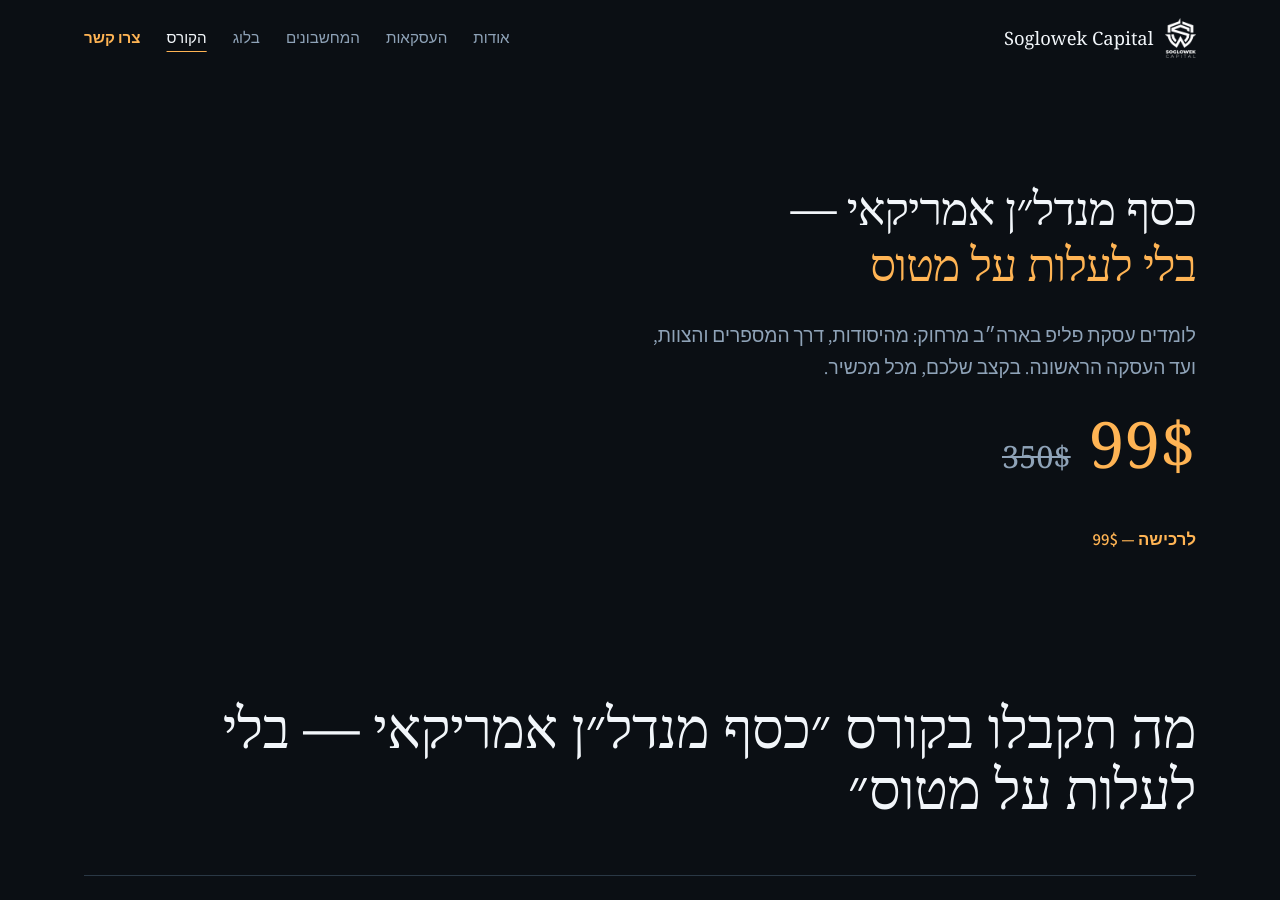
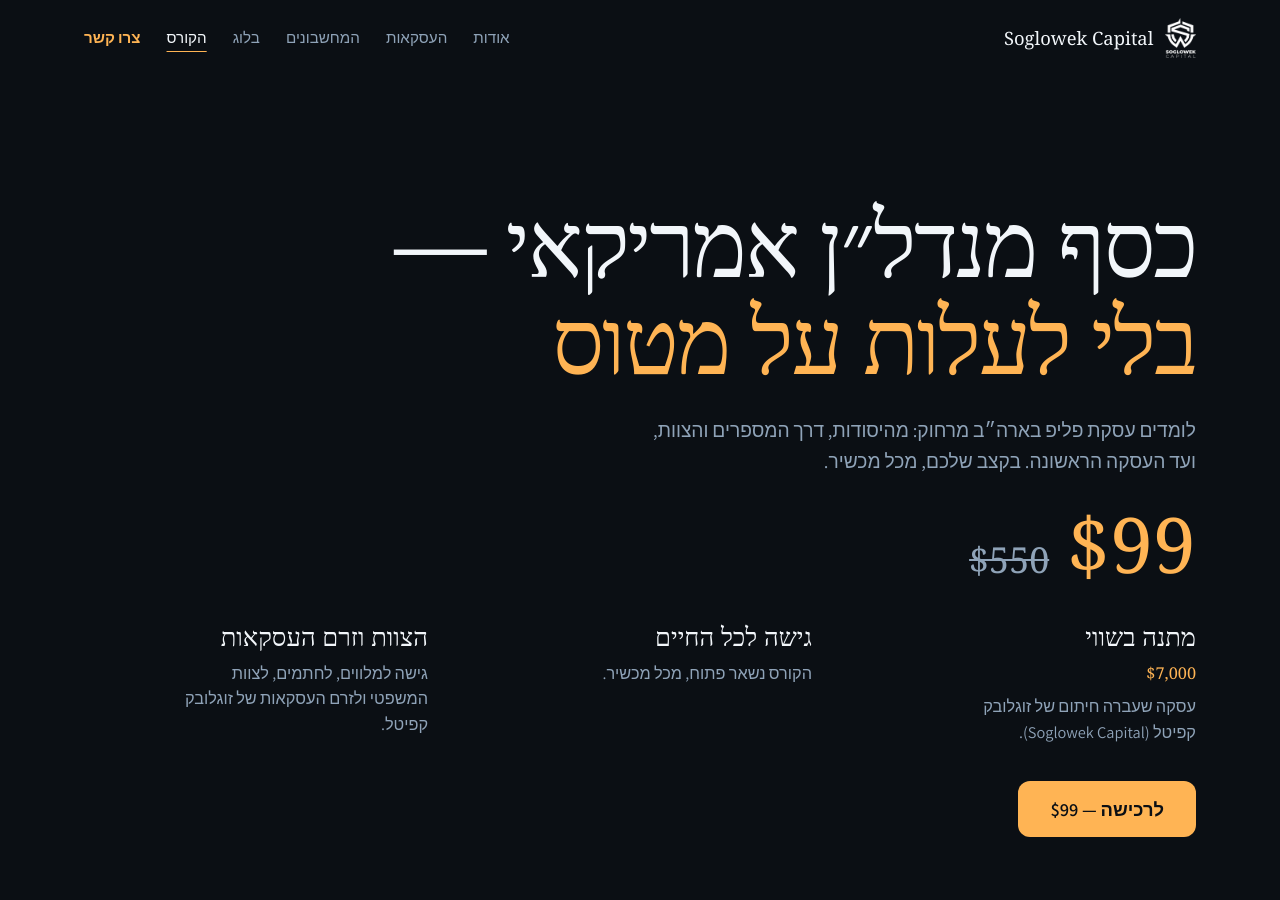
Before and after one commit to urisoglowek-ui/real_estate, a Jekyll site: the page course.html, which Jekyll copies as it is, in a window 1280 px wide and 900 px high. Built offline with Jekyll 4.4.1, drawn with Linux system fonts in a browser that asks for light colours; some web fonts are replaced; some of the changed text lies outside the part shown.

Commit message:
Make the course offer louder: larger titles, a filled buy button, and the $550 to $99 price. (#3)
Call out the $7,000 underwritten-deal gift from זוגלובק קפיטל, plus lifetime access to lenders, underwriters, legal, and deal flow.

Co-authored-by: Cursor Agent <cursoragent@cursor.com>
Co-authored-by: urisoglowek-ui <urisoglowek-ui@users.noreply.github.com>

```diff
--- a/course.html
+++ b/course.html
@@ -2,19 +2,19 @@
 <html lang="he" dir="rtl" data-lang-lock="he"><head>
 <meta charset="UTF-8"><meta name="viewport" content="width=device-width, initial-scale=1.0">
 <title>כסף מנדל״ן אמריקאי — בלי לעלות על מטוס</title>
-<meta name="description" content="קורס בעברית על עסקאות פליפ בארה״ב, מרחוק: שמונה שיעורי וידאו, חוברת עבודה, מילון מונחים, מפת מסלול ומחשבונים. 99$ במקום 350$.">
+<meta name="description" content="קורס בעברית על עסקאות פליפ בארה״ב, מרחוק: שמונה שיעורי וידאו, חוברת עבודה, מילון מונחים, מפת מסלול ומחשבונים. $99 במקום $550. מתנה: עסקה בחיתום זוגלובק קפיטל בשווי $7,000, וגישה לכל החיים.">
 <link rel="canonical" href="https://soglowekcapital.com/course.html">
 <meta property="og:type" content="website"><meta property="og:site_name" content="Soglowek Capital">
-<meta property="og:title" content="כסף מנדל״ן אמריקאי — בלי לעלות על מטוס"><meta property="og:description" content="שמונה שיעורי וידאו על עסקאות פליפ בארה״ב, מהיסודות ועד העסקה הראשונה. 99$ במקום 350$.">
+<meta property="og:title" content="כסף מנדל״ן אמריקאי — בלי לעלות על מטוס"><meta property="og:description" content="שמונה שיעורי וידאו על עסקאות פליפ בארה״ב, מהיסודות ועד העסקה הראשונה. $99 במקום $550.">
 <meta property="og:url" content="https://soglowekcapital.com/course.html"><meta property="og:image" content="https://soglowekcapital.com/logo.png">
 <meta name="twitter:card" content="summary">
 <meta name="theme-color" content="#0B0F14">
 <link rel="icon" href="/logo.png">
 <link rel="preconnect" href="https://fonts.googleapis.com"><link rel="preconnect" href="https://fonts.gstatic.com" crossorigin>
 <link href="https://fonts.googleapis.com/css2?family=Frank+Ruhl+Libre:wght@300;400;500&family=Assistant:wght@300;400;600&display=swap" rel="stylesheet">
-<link rel="stylesheet" href="/site.css?v=c7a1c0e2">
+<link rel="stylesheet" href="/site.css?v=c7a1c0e3">
 <script type="application/ld+json">{"@context":"https://schema.org","@type":"Course","name":"כסף מנדל״ן אמריקאי — בלי לעלות על מטוס","description":"קורס בעברית על עסקאות פליפ בארה״ב, מרחוק: שמונה שיעורי וידאו, חוברת עבודה, מילון מונחים ומחשבונים.","inLanguage":"he","provider":{"@type":"Organization","name":"Soglowek Capital","url":"https://soglowekcapital.com/"},"offers":{"@type":"Offer","price":"99","priceCurrency":"USD","availability":"https://schema.org/InStock","seller":{"@type":"Organization","name":"Go Beyond Media LLC"}}}</script>
-</head><body>
+</head><body class="course-page">
 <nav class="nav" id="nav"><div class="wrap">
   <a class="brand" href="/" aria-label="Soglowek Capital"><img src="/logo.png" alt=""><span>Soglowek Capital</span></a>
   <button class="menubtn" id="menubtn" aria-expanded="false" aria-controls="links" data-s="menu">תפריט</button>
@@ -33,11 +33,16 @@
   <h1 class="rise d1"><span class="kicker">כסף מנדל״ן אמריקאי —</span><span>בלי לעלות על מטוס</span></h1>
   <p class="thesis rise d2">לומדים עסקת פליפ בארה״ב מרחוק: מהיסודות, דרך המספרים והצוות, ועד העסקה הראשונה. בקצב שלכם, מכל מכשיר.</p>
   <p class="price rise d3">
-    <span class="now num"><span class="sr">מחיר מבצע </span>99$</span>
-    <s class="was num"><span class="sr">מחיר מלא </span>350$</s>
+    <span class="now num"><span class="sr">מחיר מבצע </span>$99</span>
+    <s class="was num"><span class="sr">מחיר מלא </span>$550</s>
   </p>
+  <ul class="perks rise d3">
+    <li><b>מתנה בשווי <span class="num">$7,000</span></b><span>עסקה שעברה חיתום של זוגלובק קפיטל (Soglowek Capital).</span></li>
+    <li><b>גישה לכל החיים</b><span>הקורס נשאר פתוח, מכל מכשיר.</span></li>
+    <li><b>הצוות וזרם העסקאות</b><span>גישה למלווים, לחתמים, לצוות המשפטי ולזרם העסקאות של זוגלובק קפיטל.</span></li>
+  </ul>
   <div class="ctas rise d4">
-    <a class="tlink primary" data-buy href="https://buy.stripe.com/28EdRa5SK3EL6IE8tBfEk00">לרכישה — 99$</a>
+    <a class="buy" data-buy href="https://buy.stripe.com/28EdRa5SK3EL6IE8tBfEk00">לרכישה — $99</a>
   </div>
 </div></header>
 
@@ -80,7 +85,13 @@
       <h3>🎁 הבונוס: עסקה אמיתית שעברה ניתוח של Soglowek Capital — נכס אמיתי מהשוק, עם הניתוח המלא: שווי אחרי שיפוץ, עלות השיפוץ, המחיר המקסימלי, התרחיש השמרני והסיכונים.</h3>
     </li>
     <li>
-      <h3>⏱️ צפייה בקצב שלכם — מכל מכשיר ובלי הגבלת זמן.</h3>
+      <h3>🎁 מתנה לרוכשים: עסקה שעברה חיתום של זוגלובק קפיטל (Soglowek Capital) בשווי <span class="num">$7,000</span>.</h3>
+    </li>
+    <li>
+      <h3>⏱️ גישה לכל החיים — צופים בקצב שלכם, מכל מכשיר.</h3>
+    </li>
+    <li>
+      <h3>🤝 גישה למלווים, לחתמים, לצוות המשפטי ולזרם העסקאות של זוגלובק קפיטל (Soglowek Capital).</h3>
     </li>
   </ul>
 </div></section>
@@ -100,13 +111,13 @@
 
 <section id="buy" class="closer"><div class="wrap">
   <h2 class="h2">העסקה הראשונה מתחילה בלדעת את המספרים</h2>
-  <p class="lede">שמונה שיעורים, חוברת, מילון, מפה, מחשבונים וניתוח של עסקה אמיתית. צופים בקצב שלכם.</p>
+  <p class="lede">שמונה שיעורים, חוברת, מילון, מפה, מחשבונים וניתוח של עסקה אמיתית. מתנה: עסקה שעברה חיתום של זוגלובק קפיטל בשווי <span class="num">$7,000</span>. גישה לכל החיים, וגישה למלווים, לחתמים, לצוות המשפטי ולזרם העסקאות.</p>
   <p class="price">
-    <span class="now num"><span class="sr">מחיר מבצע </span>99$</span>
-    <s class="was num"><span class="sr">מחיר מלא </span>350$</s>
+    <span class="now num"><span class="sr">מחיר מבצע </span>$99</span>
+    <s class="was num"><span class="sr">מחיר מלא </span>$550</s>
   </p>
   <div class="ctas">
-    <a class="tlink primary" data-buy href="https://buy.stripe.com/28EdRa5SK3EL6IE8tBfEk00">לרכישה — 99$</a>
+    <a class="buy" data-buy href="https://buy.stripe.com/28EdRa5SK3EL6IE8tBfEk00">לרכישה — $99</a>
   </div>
   <p class="note">המכירה באמצעות Go Beyond Media LLC.</p>
   <p><a class="mail" href="mailto:uri@soglowekcapital.com">uri@soglowekcapital.com</a></p>
--- a/site.css
+++ b/site.css
@@ -247,23 +247,40 @@ section.tight{padding-top:0}
 
 /* ---------- course sales page ---------- */
 .sr{position:absolute;width:1px;height:1px;padding:0;margin:-1px;overflow:hidden;clip:rect(0,0,0,0);white-space:nowrap;border:0}
-.course-hero h1{max-width:none;font-size:clamp(2.05rem,3.6vw,3.45rem);line-height:1.22}
-.course-hero h1 span{display:block;color:var(--amber)}
-.course-hero h1 .kicker{color:var(--white);white-space:nowrap}
-@media (max-width:720px){.course-hero h1 .kicker{white-space:normal}}
+.course-page .h2{font-size:clamp(2.55rem,5.8vw,4.9rem);line-height:1.05;letter-spacing:-.02em;max-width:16ch}
+.course-hero{min-height:100svh;display:flex;align-items:flex-end}
+.course-hero .wrap{width:100%;padding-top:120px;padding-bottom:clamp(40px,7vh,88px)}
+.course-hero h1{max-width:none;font-size:clamp(2.75rem,7.2vw,6.1rem);line-height:1.05;letter-spacing:-.025em}
+.course-hero h1 span{display:block;color:var(--amber);text-wrap:balance}
+.course-hero h1 .kicker{color:var(--white)}
 .price{display:flex;align-items:baseline;gap:18px;flex-wrap:wrap;margin-top:28px}
-.price .was{font-family:var(--serif);font-weight:300;font-size:clamp(1.6rem,2.4vw,2.1rem);color:var(--steel);text-decoration:line-through;text-decoration-thickness:2px}
-.price .now{font-family:var(--serif);font-weight:300;font-size:clamp(2.8rem,5vw,4.2rem);line-height:1;color:var(--amber)}
+.price .was{font-family:var(--serif);font-weight:300;font-size:clamp(1.7rem,2.8vw,2.5rem);color:var(--steel);text-decoration:line-through;text-decoration-thickness:2px}
+.price .now{font-family:var(--serif);font-weight:400;font-size:clamp(3.2rem,6vw,5rem);line-height:1;color:var(--amber)}
+.perks{list-style:none;display:grid;grid-template-columns:repeat(3,1fr);gap:28px 40px;margin-top:32px}
+.perks b{display:block;font-family:var(--serif);font-weight:400;font-size:clamp(1.35rem,2vw,1.75rem);line-height:1.25;color:var(--white)}
+.perks b .num{color:var(--amber)}
+.perks span{display:block;margin-top:8px;color:var(--steel);font-size:1.02rem;line-height:1.55;max-width:32ch}
+a.buy{display:inline-flex;align-items:center;justify-content:center;min-height:56px;padding:16px 32px;background:var(--amber);color:var(--asphalt);text-decoration:none;font:600 1.15rem var(--sans);border:0;border-radius:12px;transition:background .2s,color .2s}
+a.buy:hover{background:var(--white);color:var(--asphalt);text-decoration:none}
+a.buy:focus-visible{outline:2px solid var(--white);outline-offset:3px}
 .includes{list-style:none;margin-top:56px}
 .includes>li{padding:28px 0;border-top:1px solid #2A3845}
 .includes>li:last-child{border-bottom:1px solid #2A3845}
-.includes h3{font-family:var(--serif);font-weight:400;font-size:clamp(1.35rem,2.2vw,1.75rem);line-height:1.35;max-width:40ch}
+.includes h3{font-family:var(--serif);font-weight:400;font-size:clamp(1.35rem,2.2vw,1.75rem);line-height:1.35;max-width:46ch}
+.includes h3 .num{color:var(--amber)}
 .includes ul{list-style:none;margin-top:16px;max-width:68ch}
 .includes ul li{position:relative;padding-inline-start:1.15em;margin-top:.45em;font-family:var(--serif);font-size:1.15rem;line-height:1.75;color:var(--body)}
 .includes ul li::before{content:"";position:absolute;inset-inline-start:0;top:.7em;width:6px;height:6px;background:var(--amber)}
 .trust .body p{font-family:var(--serif);font-size:1.2rem;line-height:1.8;color:var(--body);max-width:62ch}
 .trust .body p+p{margin-top:1.1em}
 .closer{padding-bottom:clamp(48px,8vw,88px)}
+.closer .lede .num{color:var(--amber)}
+@media (max-width:720px){
+  .perks{grid-template-columns:1fr;gap:18px}
+  a.buy{width:100%}
+}
 @media (max-width:560px){
   .price{gap:12px}
+  .course-hero h1{font-size:clamp(2.15rem,11vw,2.75rem)}
+  .course-page .h2{font-size:clamp(2.05rem,9.5vw,2.55rem)}
 }
```
